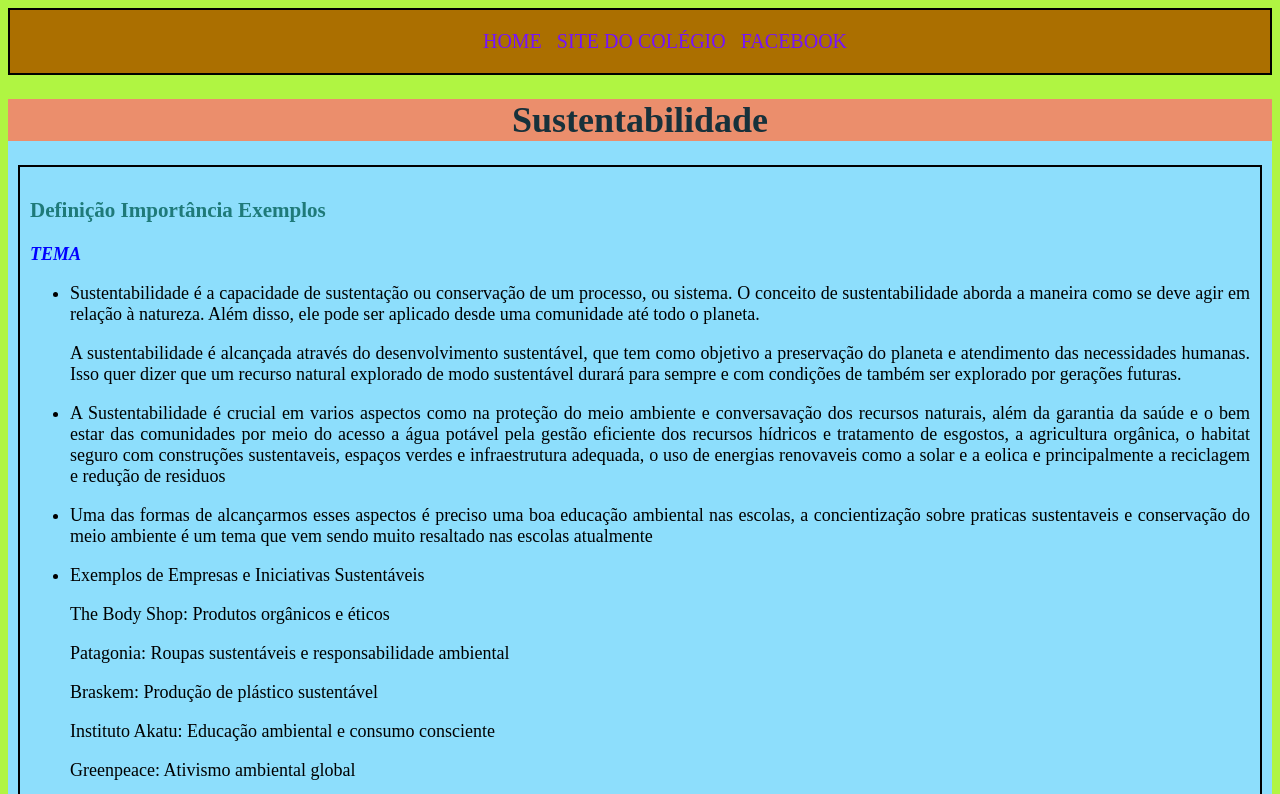
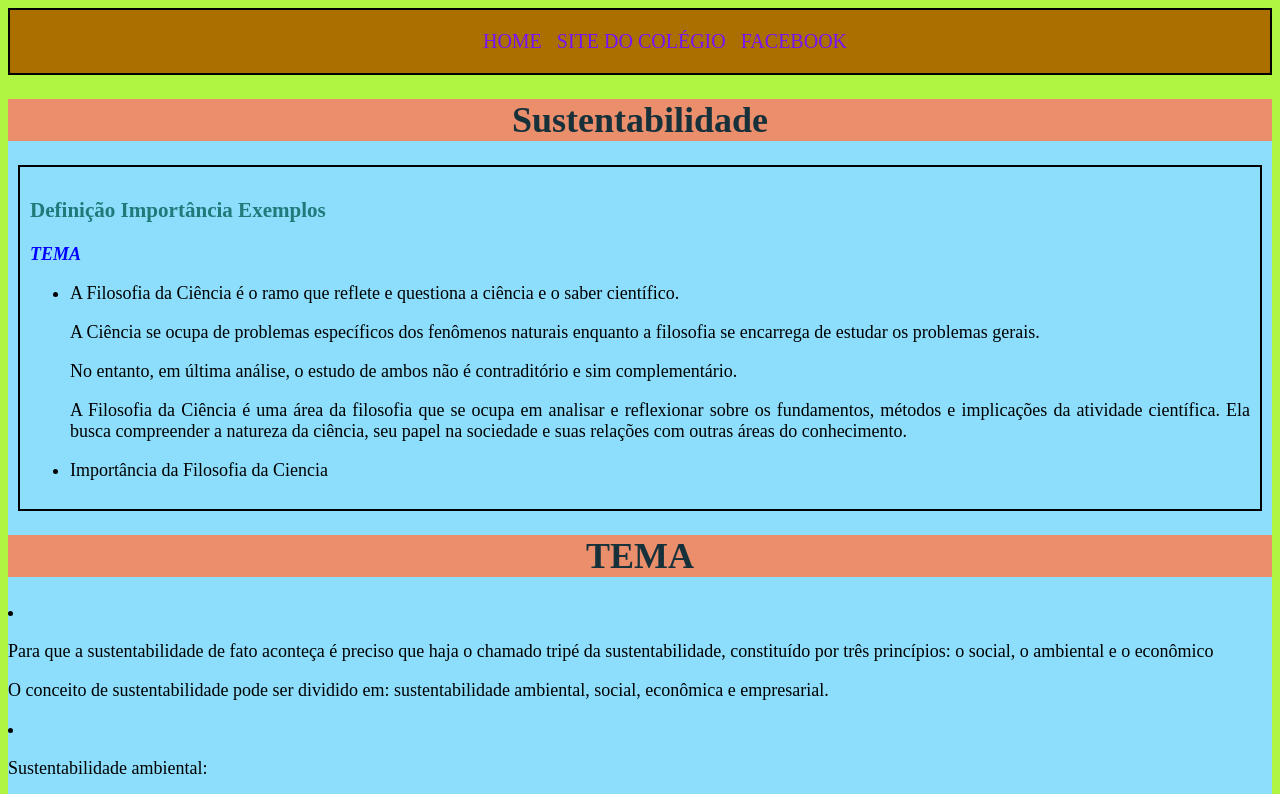
Before and after one commit to thy7220/projeto-1, a plain HTML site: page index.html in a window 1280 px wide. Shown: the top 794 px of the page. Drawn offline with Linux system fonts and the light colour scheme; a script that the page names is missing.

Commit message:
Update index.html

```diff
--- a/index.html
+++ b/index.html
@@ -34,18 +34,14 @@ Exemplos
 </h3>
 <p><i><b>TEMA</b></i></p>
 <ul id="lista02">
-<li><p>Sustentabilidade é a capacidade de sustentação ou conservação de um processo, ou sistema. O conceito de sustentabilidade aborda a maneira como se deve agir em relação à natureza. Além disso, ele pode ser aplicado desde uma comunidade até todo o planeta.</p>
-<p>A sustentabilidade é alcançada através do desenvolvimento sustentável, que tem como objetivo a preservação do planeta e atendimento das necessidades humanas. Isso quer dizer que um recurso natural explorado de modo sustentável durará para sempre e com condições de também ser explorado por gerações futuras.</p></li>
-<li><p>A Sustentabilidade é crucial em varios aspectos como na proteção do meio ambiente e conversavação dos recursos naturais, além da garantia da saúde e o bem estar das comunidades por meio do acesso a água potável pela gestão eficiente dos recursos hídricos e tratamento de esgostos, a agricultura orgânica, o habitat seguro com construções sustentaveis, espaços verdes e infraestrutura adequada, o uso de energias renovaveis como a solar e a eolica e principalmente a reciclagem e redução de residuos  </p></li>
-<li><p>Uma das formas de alcançarmos esses aspectos é preciso uma boa educação ambiental nas escolas, a concientização sobre praticas sustentaveis e conservação do meio ambiente é um tema que vem sendo muito resaltado nas escolas atualmente</p></li>
-<li><p>Exemplos de Empresas e Iniciativas Sustentáveis</p>
+<li><p>A Filosofia da Ciência é o ramo que reflete e questiona a ciência e o saber científico.</p>
 
-<p>The Body Shop: Produtos orgânicos e éticos</p>
-<p>Patagonia: Roupas sustentáveis e responsabilidade ambiental</p>
-<p>Braskem: Produção de plástico sustentável</p>
-<p>Instituto Akatu: Educação ambiental e consumo consciente</p>
-<p>Greenpeace: Ativismo ambiental global</li></p>
+<p>A Ciência se ocupa de problemas específicos dos fenômenos naturais enquanto a filosofia se encarrega de estudar os problemas gerais.</p>
 
+<p>No entanto, em última análise, o estudo de ambos não é contraditório e sim complementário.</p>
+<p>A Filosofia da Ciência é uma área da filosofia que se ocupa em analisar e reflexionar sobre os fundamentos, métodos e implicações da atividade científica. Ela busca compreender a natureza da ciência, seu papel na sociedade e suas relações com outras áreas do conhecimento.
+</p></li>
+ <li><p>Importância da Filosofia da Ciencia</p></li>
 </ul>
 </div>
 <h1> TEMA </h1>
```
